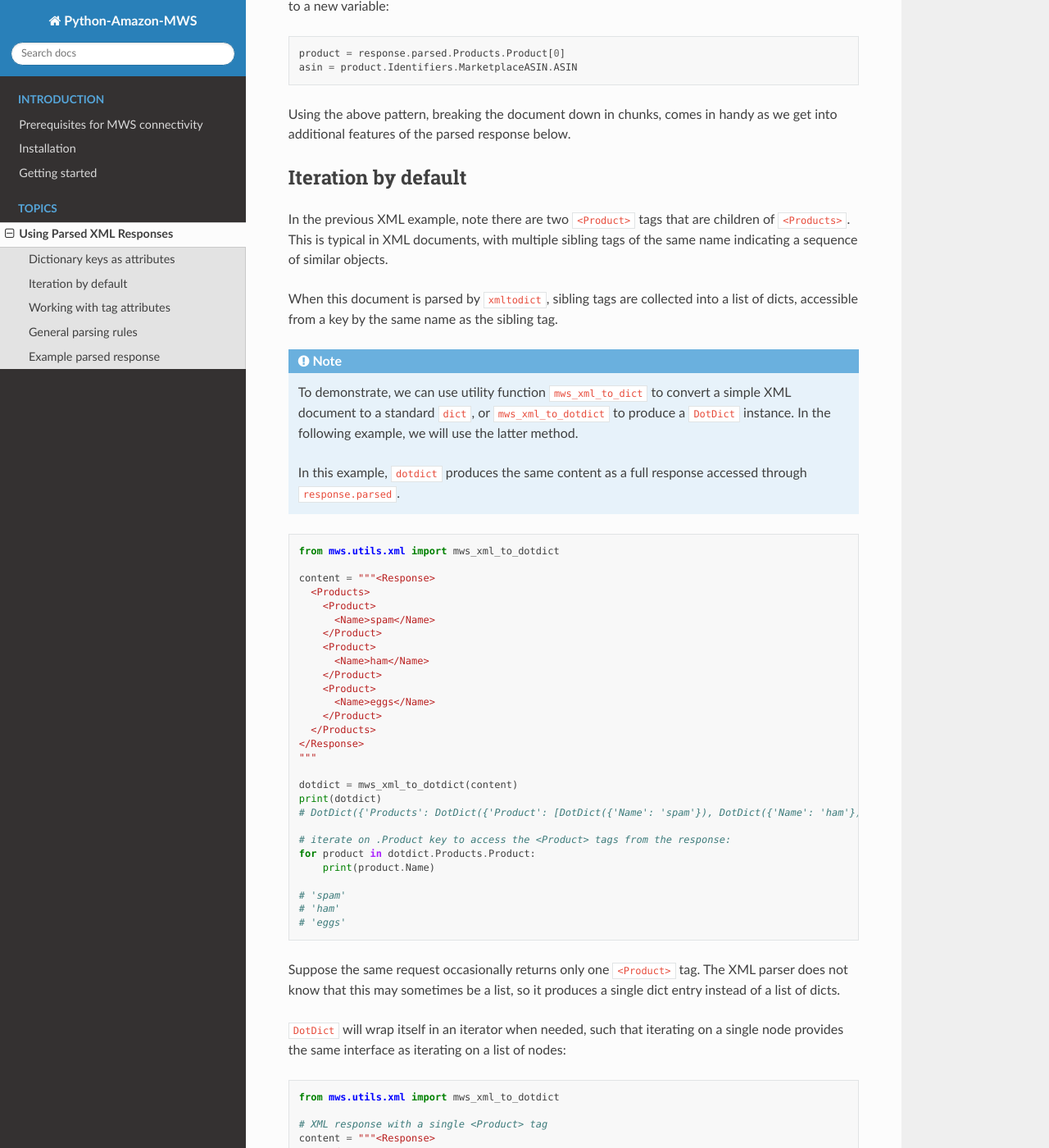
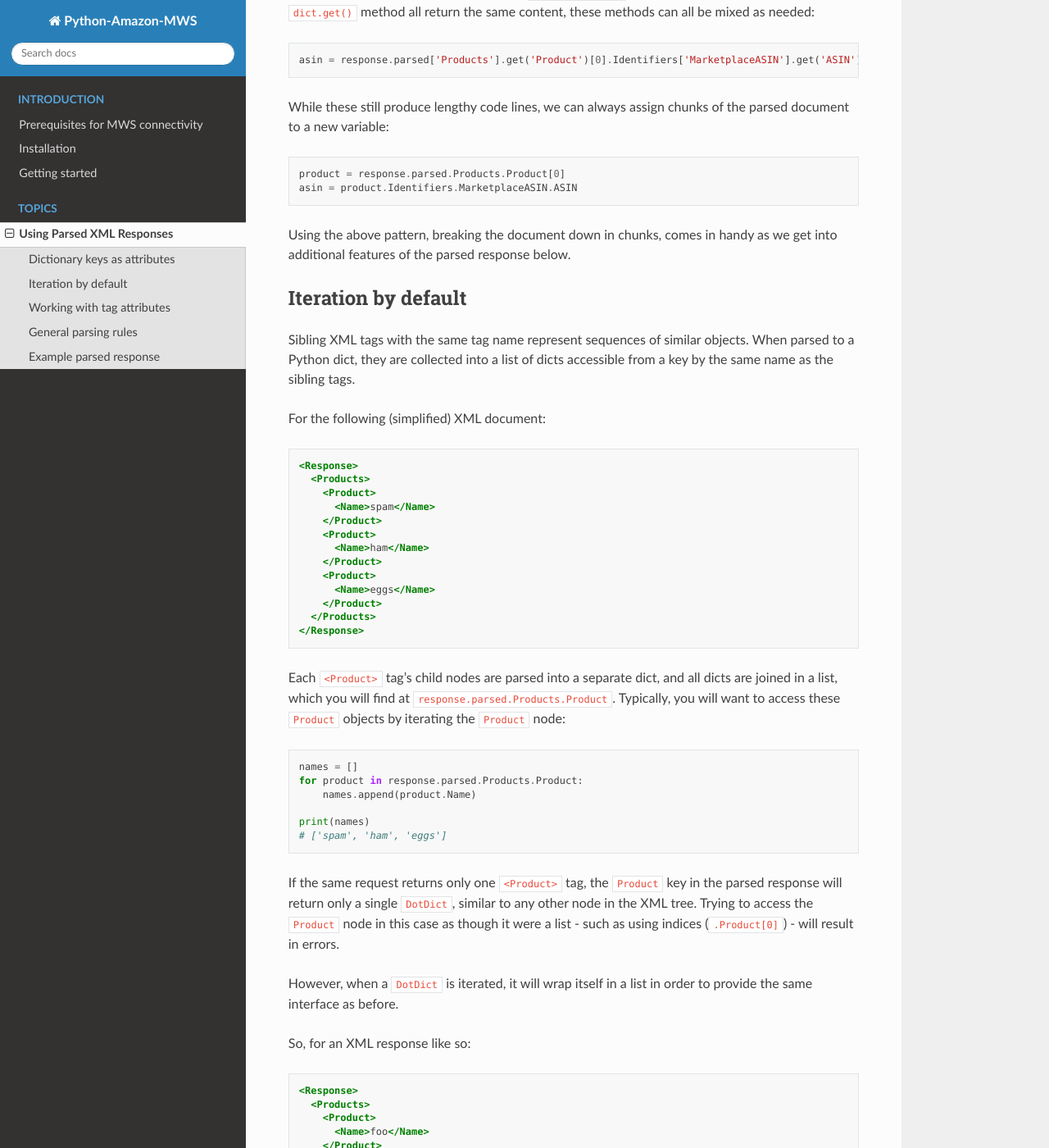
Before and after one commit to python-amazon-mws/python-amazon-mws, a Sphinx documentation site: the page built from docs/source/topics/parsedXMLResponses.rst, in a window 1280 px wide and 1400 px high, scrolled down 1892 px. Shown: the whole window at 82% size. Built offline with Sphinx 7.4.7 and the Read the Docs theme 2.0.0, drawn with Linux system fonts in a browser that asks for light colours; some of the changed text lies outside the part shown.

Commit message:
[WIP] tweaks on copy for parsed XML docs

```diff
--- a/docs/source/topics/parsedXMLResponses.rst
+++ b/docs/source/topics/parsedXMLResponses.rst
@@ -12,12 +12,21 @@
 these XML responses.
 
 .. note:: Throughout these docs, we refer to an instance of ``MWSResponse`` as ``response``. This should not be
-   confused with a ``requests.Response`` instance, which is returned from all requests sent through the ``requests``
-   package.
+   confused with |requests_response_link|_.
 
-   However, as ``MWSResponse`` wraps a ``requests.Response`` instance, it also provides direct access to its contents
-   through several shortcut properties (``headers``, ``status_code``, etc.). Thus, you can work with the original XML
-   document returned from the request using ``MWSResponse.content`` (bytes) and ``MWSResponse.text`` (Unicode string).
+   However, ``MWSResponse`` wraps a ``requests.Response`` instance and provides access to its contents through several
+   shortcut properties, such as ``headers``, ``status_code``, etc. That original ``requests.Response`` instance
+   can be found as either ``MWSResponse.response`` or ``MWSResponse.original``, and you can further access content of
+   the original response using, for instance, ``MWSResponse.original.content`` or ``MWSResponse.original.text``.
+
+   ``MWSResponse`` also provides shortcut methods to the same, i.e. ``MWSResponse.headers``,
+   ``MWSResponse.status_code``, ``MWSResponse.context``, and ``MWSResponse.text``.
+
+   **So**, if you wish to process the raw XML document yourself, you can work with any of the above methods to
+   get to the original response's ``.content`` (for bytes) or ``.text`` (for Unicode).
+
+.. |requests_response_link| replace:: an instance of ``requests.Response`` from the ``requests`` package
+.. _requests_response_link: https://2.python-requests.org/en/master/user/advanced/#request-and-response-objects
 
 Dictionary keys as attributes
 =============================
@@ -94,23 +103,14 @@
 Iteration by default
 ====================
 
-In the previous XML example, note there are two ``<Product>`` tags that are children of ``<Products>``. This is
-typical in XML documents, with multiple sibling tags of the same name indicating a sequence of similar objects.
+Sibling XML tags with the same tag name represent sequences of similar objects. When parsed to a Python dict,
+they are collected into a list of dicts accessible from a key by the same name as the sibling tags.
 
-When this document is parsed by ``xmltodict``, sibling tags are collected into a list of dicts, accessible from
-a key by the same name as the sibling tag.
+For the following (simplified) XML document:
 
-.. note:: To demonstrate, we can use utility function ``mws_xml_to_dict`` to convert a simple XML document to a
-   standard ``dict``, or ``mws_xml_to_dotdict`` to produce a ``DotDict`` instance. In the following example,
-   we will use the latter method.
+.. code-block:: xml
 
-   In this example, ``dotdict`` produces the same content as a full response accessed through ``response.parsed``.
-
-.. code-block:: python
-
-    from mws.utils.xml import mws_xml_to_dotdict
-
-    content = """<Response>
+    <Response>
       <Products>
         <Product>
           <Name>spam</Name>
@@ -123,50 +123,48 @@
         </Product>
       </Products>
     </Response>
-    """
 
-    dotdict = mws_xml_to_dotdict(content)
-    print(dotdict)
-    # DotDict({'Products': DotDict({'Product': [DotDict({'Name': 'spam'}), DotDict({'Name': 'ham'}), DotDict({'Name': 'eggs'})]})})
-
-    # iterate on .Product key to access the <Product> tags from the response:
-    for product in dotdict.Products.Product:
-        print(product.Name)
-
-    # 'spam'
-    # 'ham'
-    # 'eggs'
-
-Suppose the same request occasionally returns only one ``<Product>`` tag. The XML parser does not know that this may
-sometimes be a list, so it produces a single dict entry instead of a list of dicts.
-
-``DotDict`` will wrap itself in an iterator when needed, such that iterating on a single node provides the same
-interface as iterating on a list of nodes:
+Each ``<Product>`` tag's child nodes are parsed into a separate dict, and all dicts are joined in a list,
+which you will find at ``response.parsed.Products.Product``. Typically, you will want to access these ``Product``
+objects by iterating the ``Product`` node:
 
 .. code-block:: python
 
-    from mws.utils.xml import mws_xml_to_dotdict
+    names = []
+    for product in response.parsed.Products.Product:
+        names.append(product.Name)
 
-    # XML response with a single <Product> tag
-    content = """<Response>
+    print(names)
+    # ['spam', 'ham', 'eggs']
+
+If the same request returns only one ``<Product>`` tag, the ``Product`` key in the parsed response will return only
+a single ``DotDict``, similar to any other node in the XML tree. Trying to access the ``Product`` node in this case
+as though it were a list - such as using indices (``.Product[0]``) - will result in errors.
+
+However, when a ``DotDict`` is iterated, it will wrap itself in a list in order to provide the same interface as before.
+
+So, for an XML response like so:
+
+.. code-block:: xml
+
+    <Response>
       <Products>
         <Product>
-          <Name>spam</Name>
+          <Name>foo</Name>
         </Product>
       </Products>
     </Response>
-    """
 
-    # This produces a single DotDict entry, instead of a list of DotDicts as before:
-    dotdict = mws_xml_to_dotdict(content)
-    print(dotdict)
-    # DotDict({'Products': DotDict({'Product': DotDict({'Name': 'spam'})})})
+...the same Python code can be used to access "all" ``Product`` keys:
 
-    # Iterating on the .Product key still works that same way:
-    for product in dotdict.Products.Product:
-        print(product.Name)
+.. code-block:: python
 
-    # 'spam'
+    names = []
+    for product in response.parsed.Products.Product:
+        names.append(product.Name)
+
+    print(names)
+    # ['foo']
 
 .. note:: While ``DotDict`` is a subclass of ``dict``, this behavior is different from that of the standard ``dict``,
    where iterating directly on the ``dict`` object is equivalent to iterating on ``dict.keys()``. We have chosen to
@@ -213,8 +211,8 @@
     print(dotdict.Products.Product.WhatHaveYou['#text'])
     # 'eggs'
 
-``DotDict`` also allows accessing these keys using a fallback method. Simply provide the key name *without*
-``@`` or ``#`` in front, and it will attempt to find the match:
+``DotDict`` also allows accessing these keys using a fallback method. Simply provide the key name without
+``@`` or ``#`` in front, and it will attempt to find a matching key:
 
 .. code-block:: python
 
@@ -224,25 +222,18 @@
     print(dotdict.Products.Product.WhatHaveYou.text)
     # 'eggs'
 
+.. note:: In case of a conflicting key name, a key matching the attribute will be returned first:
 
+   .. code-block:: python
 
-*TODO*
+       dotdict = DotDict({'foo': 'spam', '@foo': 'ham'})
+       print(dotdict.foo)
+       # 'spam'
+       print(dotdict['@foo'])
+       # 'ham'
 
-Most notably, keys in a ``DotDict`` can be accessed like dotted attrs on a class object, in addition to accessing
-like dict keys:
-
-.. code-block:: python
-
-    # The following are all equivalent:
-    response.parsed['foo']['bar']['baz']
-    response.parsed.foo.bar.baz
-    response.parsed.foo.bar.get('baz')
-
-    # And any combination therein:
-    response.parsed.get('foo').bar['baz']
-
-.. tip:: Using dotted attrs is highly recommended to make your code more concise, with the exception of cases where
-   ``.get(key, default)`` may be useful (nodes that may be missing, providing defaults, etc.).
+   This conflict is a rare occurrence for most XML documents, however, as they are not likely to return a tag attribute
+   with the same name as an immediate child tag.
 
 General parsing rules
 =====================
```
